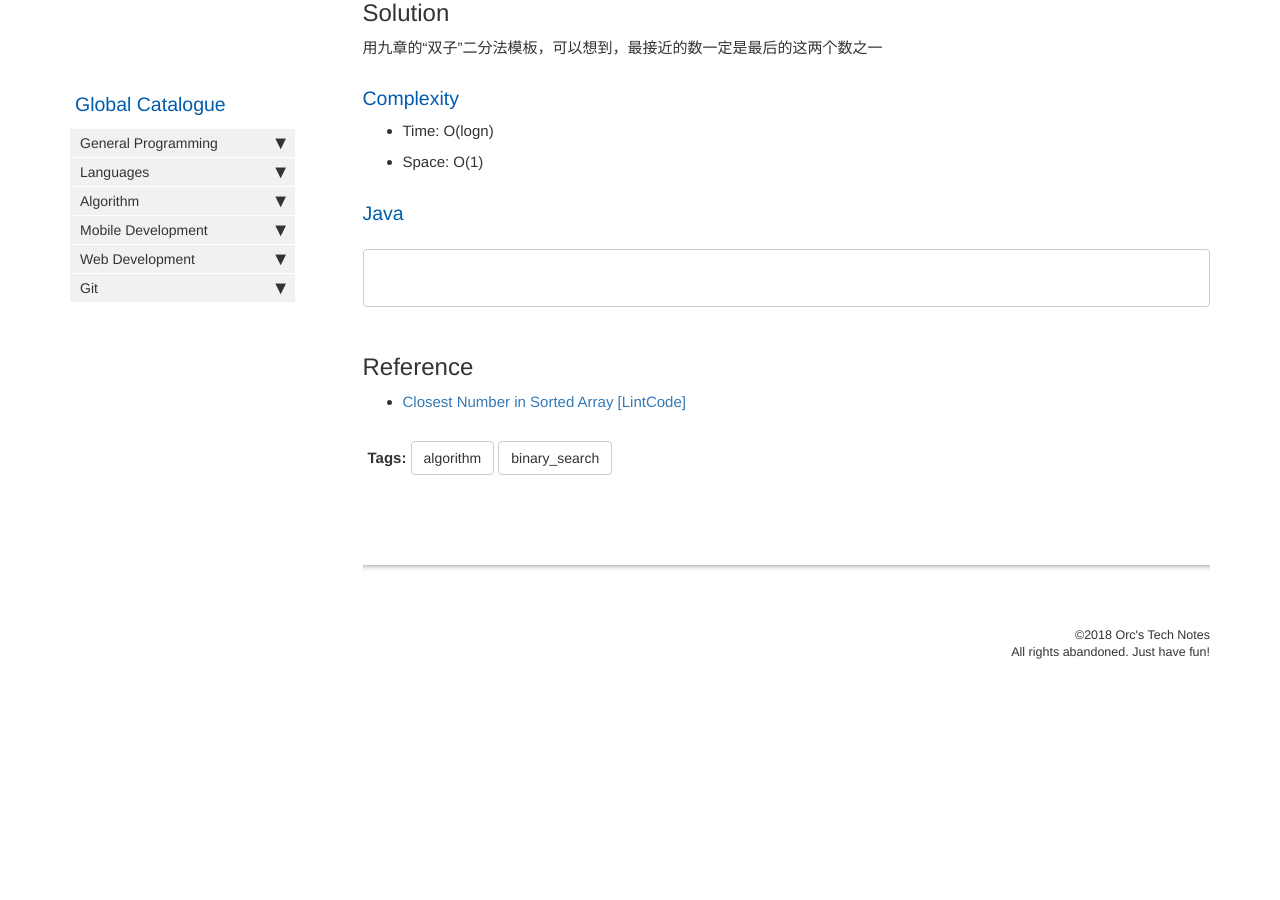
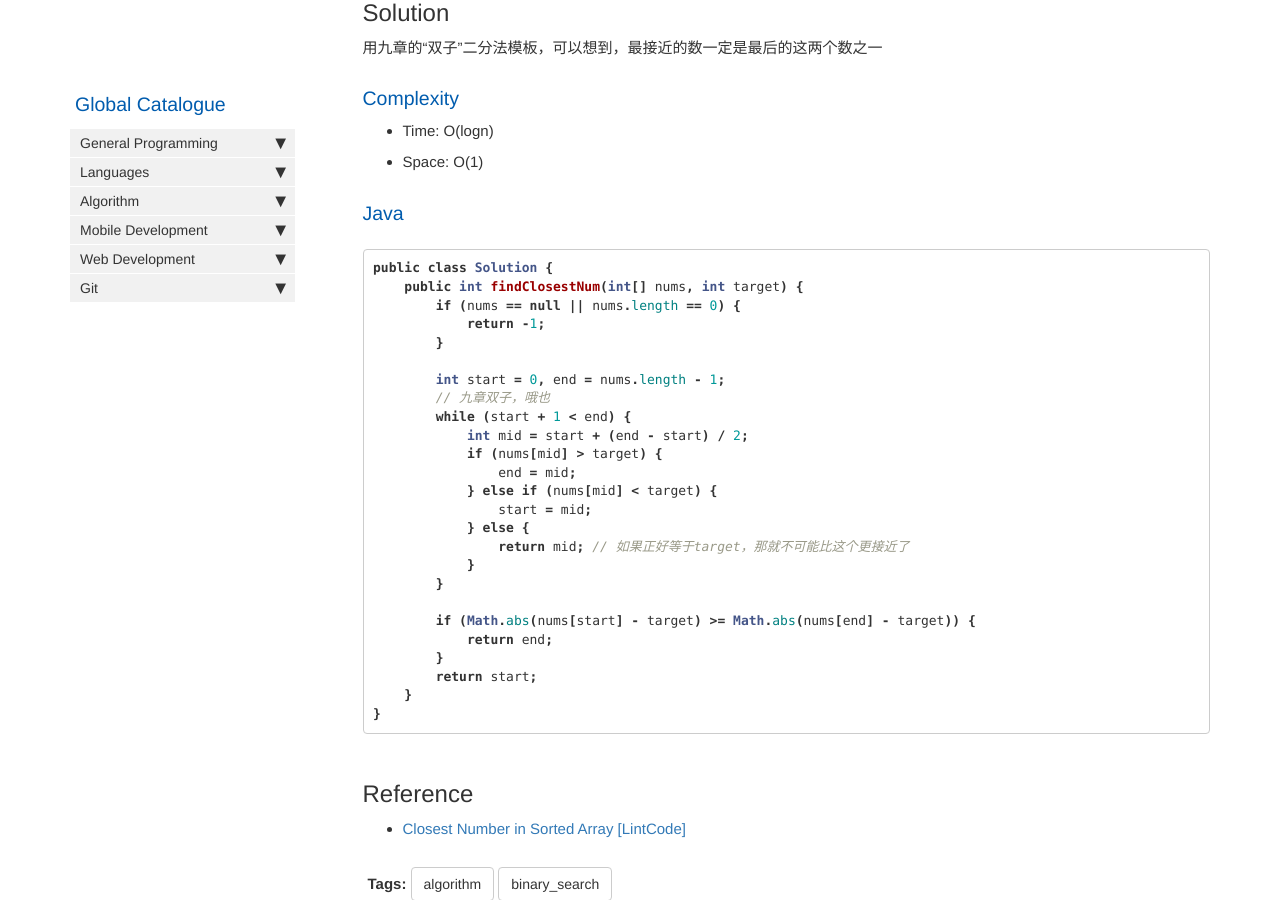
Before and after one commit to HungryOrc/hungryorc.github.io, a Jekyll site: the page built from pages/algorithm/algorithm_find_closest_number_in_sorted_array.md, in a window 1280 px wide and 900 px high, scrolled down 590 px. Built offline with Jekyll 4.4.1, drawn with Linux system fonts in a browser that asks for light colours; nearby versions of some CDN libraries; comment, search, counter and statistics services are not loaded; before the commit the page ends 1302 px from its top, so only the background shows below that.

Commit message:
Update algorithm_find_closest_number_in_sorted_array.md

````diff
--- a/pages/algorithm/algorithm_find_closest_number_in_sorted_array.md
+++ b/pages/algorithm/algorithm_find_closest_number_in_sorted_array.md
@@ -31,8 +31,31 @@ Return -1 if there is no element in the array.
 
 ### Java
 ```java
+public class Solution {
+    public int findClosestNum(int[] nums, int target) {
+        if (nums == null || nums.length == 0) {
+            return -1;
+        }
 
+        int start = 0, end = nums.length - 1;
+        // 九章双子，哦也
+        while (start + 1 < end) {
+            int mid = start + (end - start) / 2;
+            if (nums[mid] > target) {
+                end = mid;
+            } else if (nums[mid] < target) {
+                start = mid;
+            } else {
+                return mid; // 如果正好等于target，那就不可能比这个更接近了
+            }
+        }
 
+        if (Math.abs(nums[start] - target) >= Math.abs(nums[end] - target)) {
+            return end;
+        }
+        return start;
+    }
+}
 ```
 
 ## Reference
````
